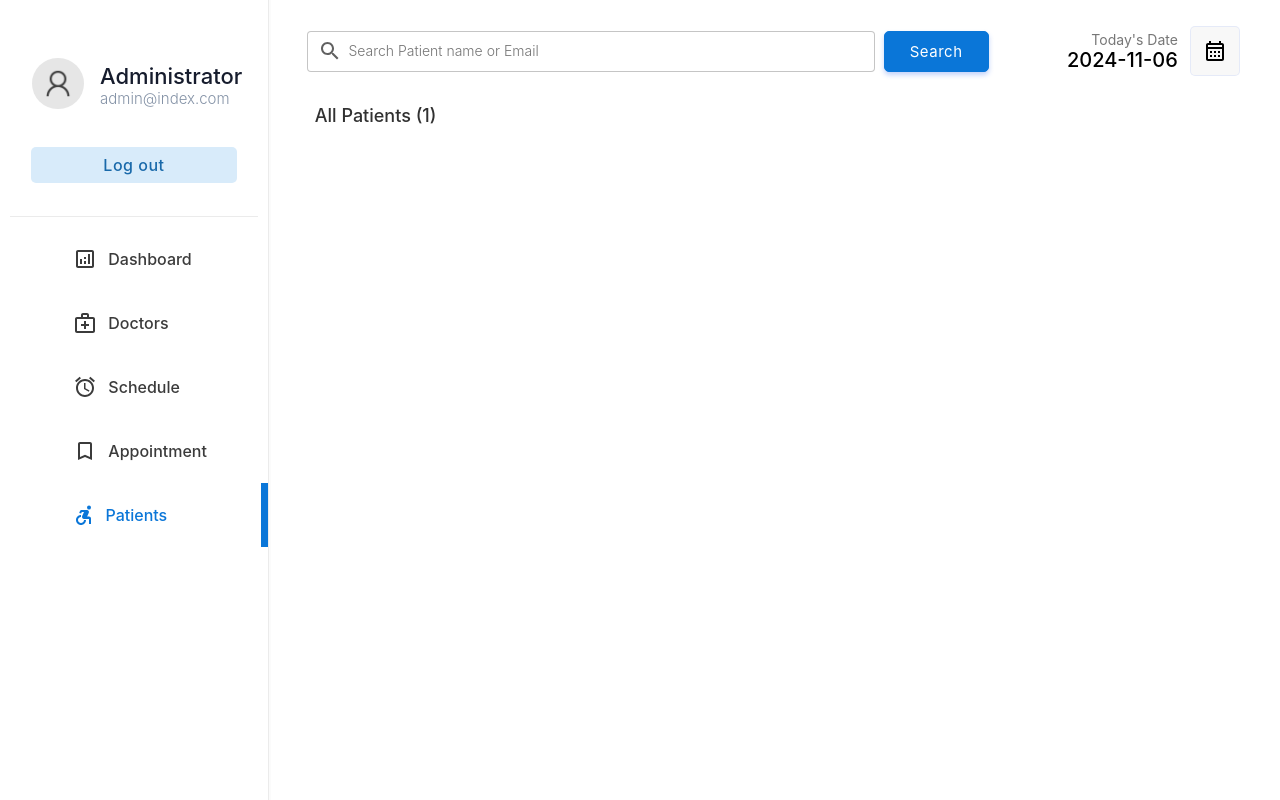
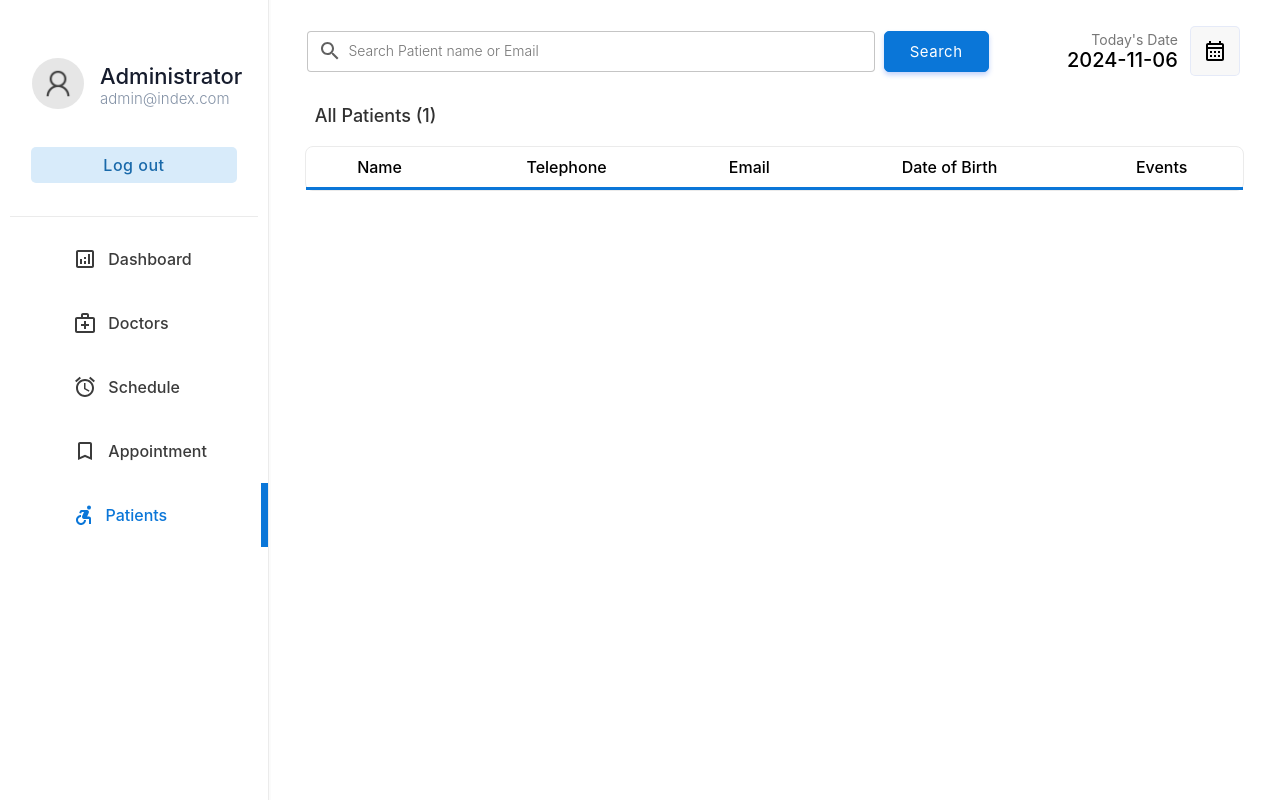
Before and after one commit to Ivam2280/MedLine, a PHP site: page /admin/patient.php in a window 1280 px wide. Run offline with PHP 8.4, Linux system fonts and the light colour scheme; a user stored in the database is signed in; data comes from the database, SQL or seed files in the repository; lists and menus that the app fills with data are empty.

Commit message:
Added a table for displaying user data with scrollable columns: Name, Telephone, Email, Date of Birth, and Events

```diff
--- a/admin/patient.php
+++ b/admin/patient.php
@@ -144,7 +144,41 @@
 
                         }
                     ?>
-<!--p--->
+ <tr>
+                   <td colspan="4">
+                       <center>
+                        <div class="abc scroll">
+                        <table width="93%" class="sub-table scrolldown"  style="border-spacing:0;">
+                        <thead>
+                        <tr>
+                                <th class="table-headin">
+
+
+                                Name
+
+                                </th>
+
+                                <th class="table-headin">
+
+
+                                Telephone
+
+                                </th>
+                                <th class="table-headin">
+                                    Email
+                                </th>
+                                <th class="table-headin">
+
+                                    Date of Birth
+
+                                </th>
+                                <th class="table-headin">
+
+                                    Events
+
+                                </tr>
+                        </thead>
+                        <tbody>
 <!--k--->
 <!--p--->
 <?php
```
